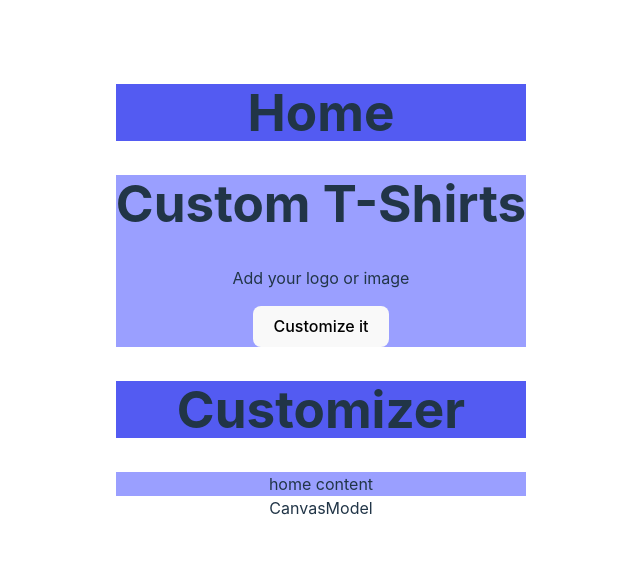
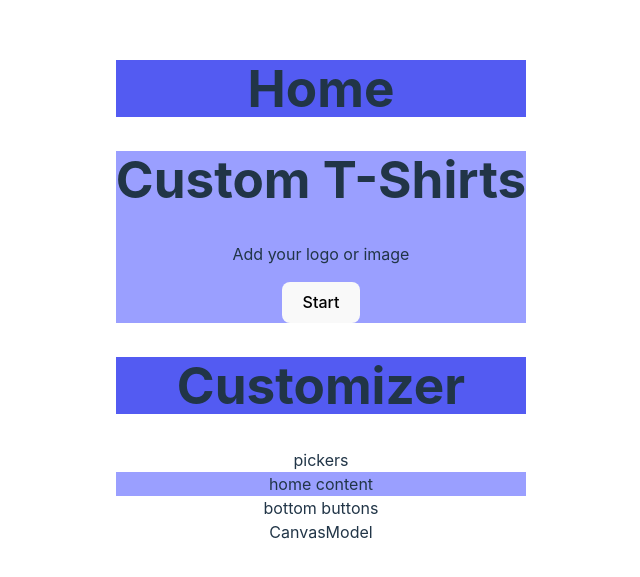
Before and after one commit to Jestella/threejs-1, a React (Vite) app in the folder client/: page / in a window 1280 px wide. Shown: the part 115-692 px from the top of the page, without its empty margins (319-959 px from the left). Built offline with nearby package versions, Linux system fonts and the light colour scheme.

Commit message:
add AIPicker, ColorPicker, FilePicker and Button

```diff
--- a/client/package.json
+++ b/client/package.json
@@ -11,6 +11,7 @@
   },
   "dependencies": {
     "react": "^18.2.0",
+    "react-color": "^2.19.3",
     "react-dom": "^18.2.0"
   },
   "devDependencies": {
--- /dev/null
+++ b/client/src/components/AIPicker.jsx
@@ -0,0 +1,12 @@
+import Button from "./Button";
+
+const AIPicker = () => {
+  return (
+    <div>
+      AIPicker
+      <Button title="AI Logo" />
+    </div>
+  );
+};
+
+export default AIPicker;
--- /dev/null
+++ b/client/src/components/Button.jsx
@@ -0,0 +1,7 @@
+import React from "react";
+
+const Button = ({ title, handleClick }) => {
+  return <button onClick={handleClick}>{title}</button>;
+};
+
+export default Button;
--- /dev/null
+++ b/client/src/components/ColorPicker.jsx
@@ -0,0 +1,7 @@
+import { SketchPicker } from "react-color";
+
+const ColorPicker = () => {
+  return <SketchPicker />;
+};
+
+export default ColorPicker;
--- /dev/null
+++ b/client/src/components/FilePicker.jsx
@@ -0,0 +1,11 @@
+import Button from "./Button";
+const FilePicker = () => {
+  return (
+    <div>
+      FilePicker
+      <Button title="file-button" />
+    </div>
+  );
+};
+
+export default FilePicker;
--- /dev/null
+++ b/client/src/components/index.js
@@ -0,0 +1,6 @@
+import FilePicker from "./FilePicker";
+import ColorPicker from "./ColorPicker";
+import AIPicker from "./AIPicker";
+import Button from "./Button";
+
+export default { FilePicker, ColorPicker, AIPicker, Button };
--- a/client/src/pages/Customizer.jsx
+++ b/client/src/pages/Customizer.jsx
@@ -1,4 +1,6 @@
-import React from "react";
+import FilePicker from "../components";
+import ColorPicker from "../components";
+import AIPicker from "../components";
 
 const Customizer = () => {
   return (
@@ -6,7 +8,9 @@ const Customizer = () => {
       <div className="header">
         <h1>Customizer</h1>
       </div>
+      <div>pickers</div>
       <div className="home-content">home content</div>
+      <div>bottom buttons</div>
     </>
   );
 };
--- a/client/src/pages/Home.jsx
+++ b/client/src/pages/Home.jsx
@@ -1,4 +1,4 @@
-import React from "react";
+import Button from "../components/Button";
 
 const Home = () => {
   const handleClick = () => {
@@ -12,7 +12,7 @@ const Home = () => {
       <div className="home-content">
         <h1>Custom T-Shirts</h1>
         <p>Add your logo or image</p>
-        <button onClick={handleClick}>Customize it</button>
+        <Button title="Start" onClick={handleClick} />
       </div>
     </>
   );
```
Also changed, not shown: 1 other file (tests, documents, lock files or other folders).
